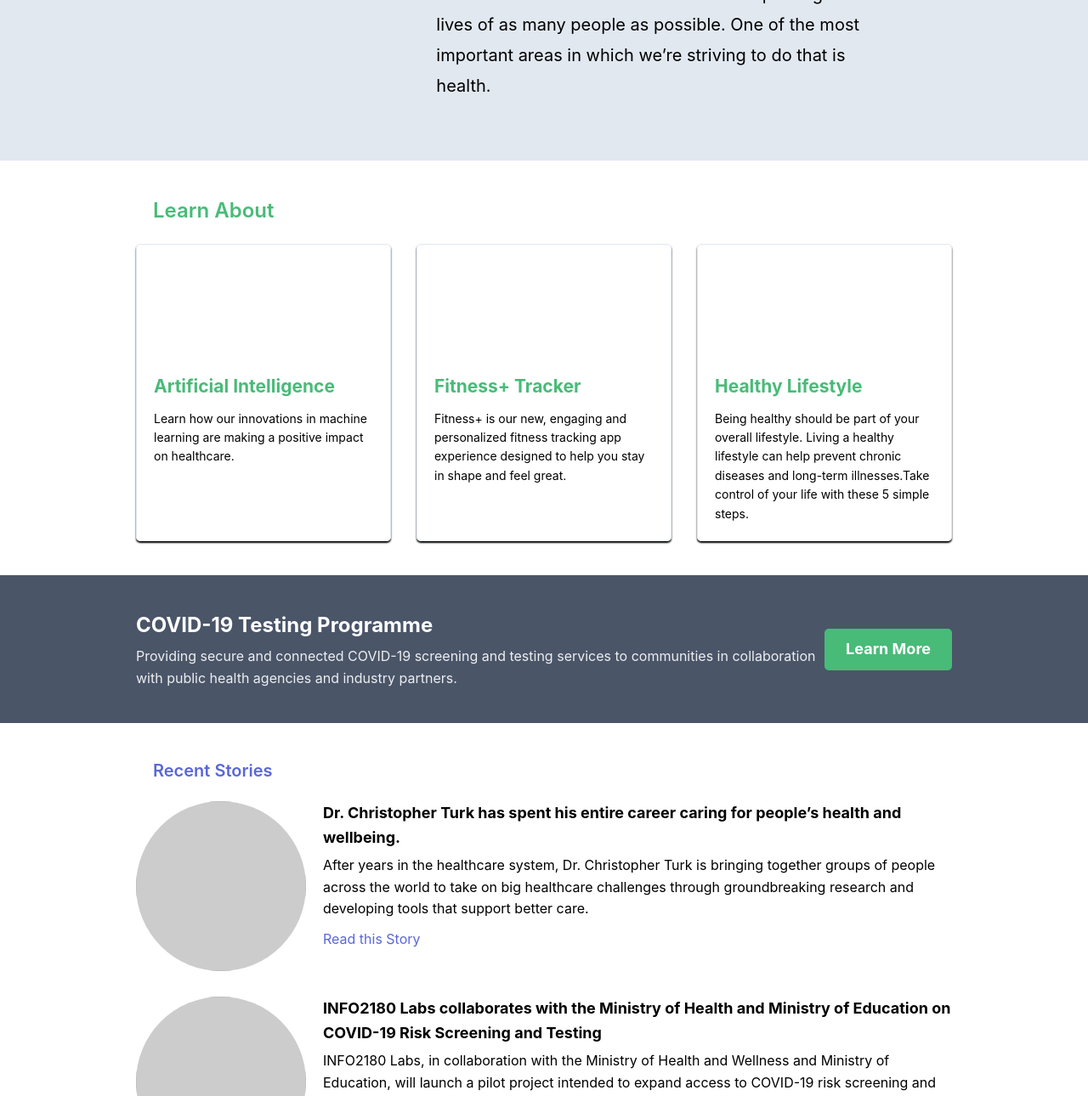
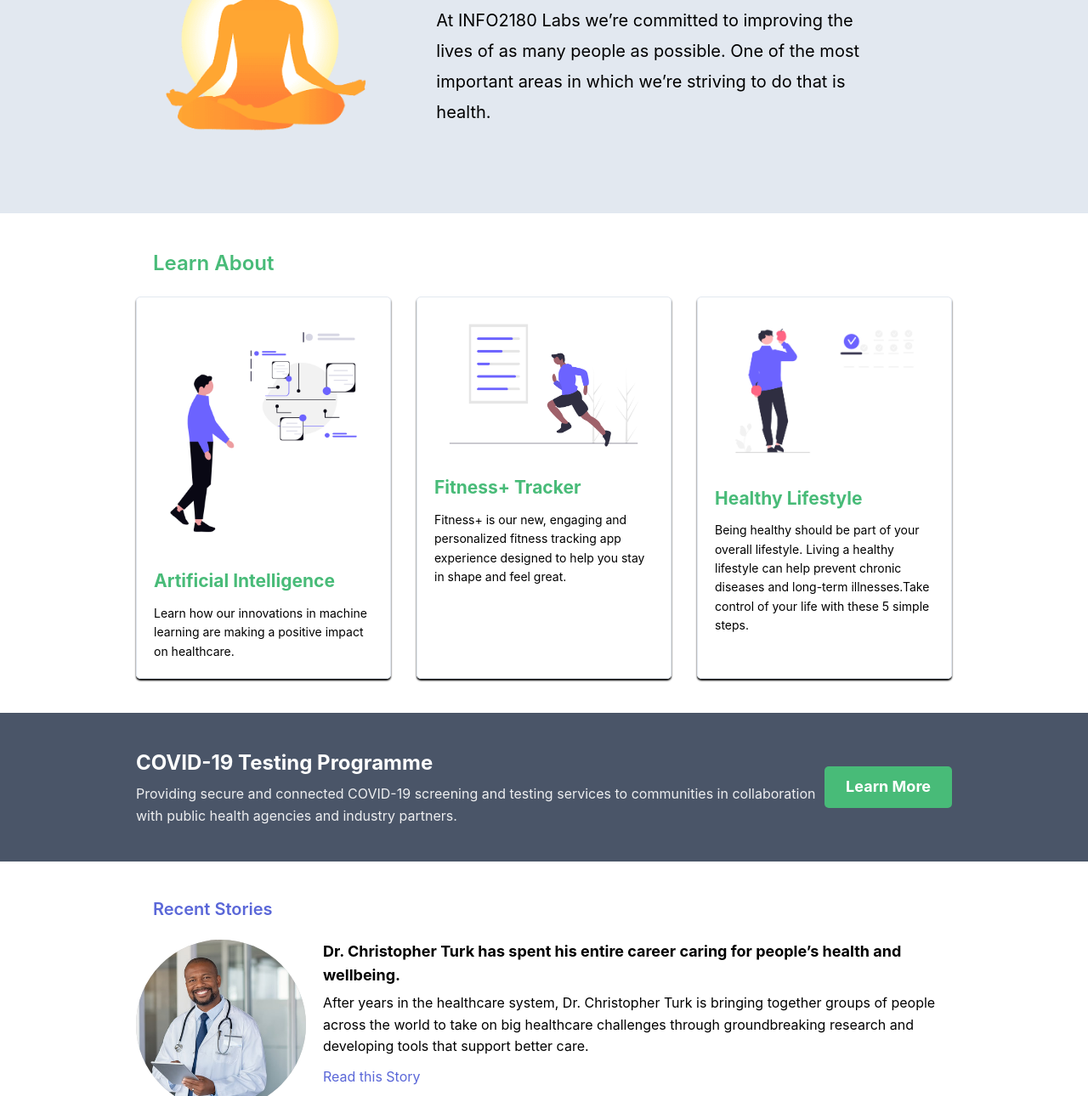
Before and after one commit to dzgraham/info2180-project1, a plain HTML site: page index.html in a window 1280 px wide. Shown: the part 241-1531 px from the top of the page at 85% size. Drawn offline with Linux system fonts and the light colour scheme.

Commit message:
Added images to html as well as name in footer

```diff
--- a/index.html
+++ b/index.html
@@ -26,7 +26,7 @@
         <section class="overview-hero">
             <div class="container">
                 <div class="overview-hero-image">
-                    <img src="#" alt="">
+                    <img src="yoga.png" alt="">
                 </div>
                 <div class="overview-hero-text">
                     <h2>Live  your healthiest life now!</h2>
@@ -39,21 +39,21 @@
                 <h2>Learn About</h2>
                 <div class="cards">
                     <div class="card">
-                        <img src="#" alt="">
+                        <img src="ai.png" alt="">
                         <div class="card-body">
                             <h3>Artificial Intelligence</h3>
                             <p>Learn how our innovations in machine learning are making a positive impact on healthcare.</p>
                         </div>
                     </div>
                     <div class="card">
-                        <img src="#" alt="">
+                        <img src="fitness.png" alt="">
                         <div class="card-body">
                             <h3>Fitness+ Tracker</h3>
                             <p>Fitness+ is our new, engaging and personalized fitness tracking app experience designed to help you stay in shape and feel great.</p>
                         </div>
                     </div>
                     <div class="card">
-                        <img src="#" alt="">
+                        <img src="healthy.png" alt="">
                         <div class="card-body">
                             <h3>Healthy Lifestyle</h3>
                             <p>Being healthy should be part of your overall lifestyle. Living a healthy lifestyle can help prevent chronic diseases and long-term illnesses.Take control of your life with these 5 simple steps.</p>
@@ -77,7 +77,7 @@
             <div class="container">
                 <h2>Recent Stories</h2>
                 <article>
-                    <img src="" alt="">
+                    <img src="doctor.jpg" alt="">
                     <div class="article-body">
                         <h3>Dr. Christopher Turk has spent his entire career caring for people’s health and wellbeing.</h3>
                         <p>After years in the healthcare system, Dr. Christopher Turk is bringing together groups of people across the world to take on big healthcare challenges through groundbreaking research and developing tools that support better care.</p>
@@ -85,7 +85,7 @@
                     </div>
                 </article>
                 <article>
-                    <img src="" alt="">
+                    <img src="lab.jpg" alt="">
                     <div class="article-body">
                         <h3>INFO2180 Labs collaborates with the Ministry of Health and Ministry of Education on COVID-19 Risk Screening and Testing</h3>
                         <p>INFO2180 Labs, in collaboration with the Ministry of Health and Wellness and Ministry of Education, will launch a pilot project intended to expand access to COVID-19 risk screening and testing for high risk individuals in the parishes of Kingston and St. Andrew.</p>
@@ -110,7 +110,7 @@
     </main>
     <footer>
         <div class="container">
-            <p>Copyright 2020, Your Name</p>
+            <p>Copyright 2020, Daniel Graham</p>
         </div>
     </footer>
 </body>
```
Also changed, not shown: ai.png (added), doctor.jpg (added), fitness.png (added), healthy.png (added), lab.jpg (added), yoga.png (added).
